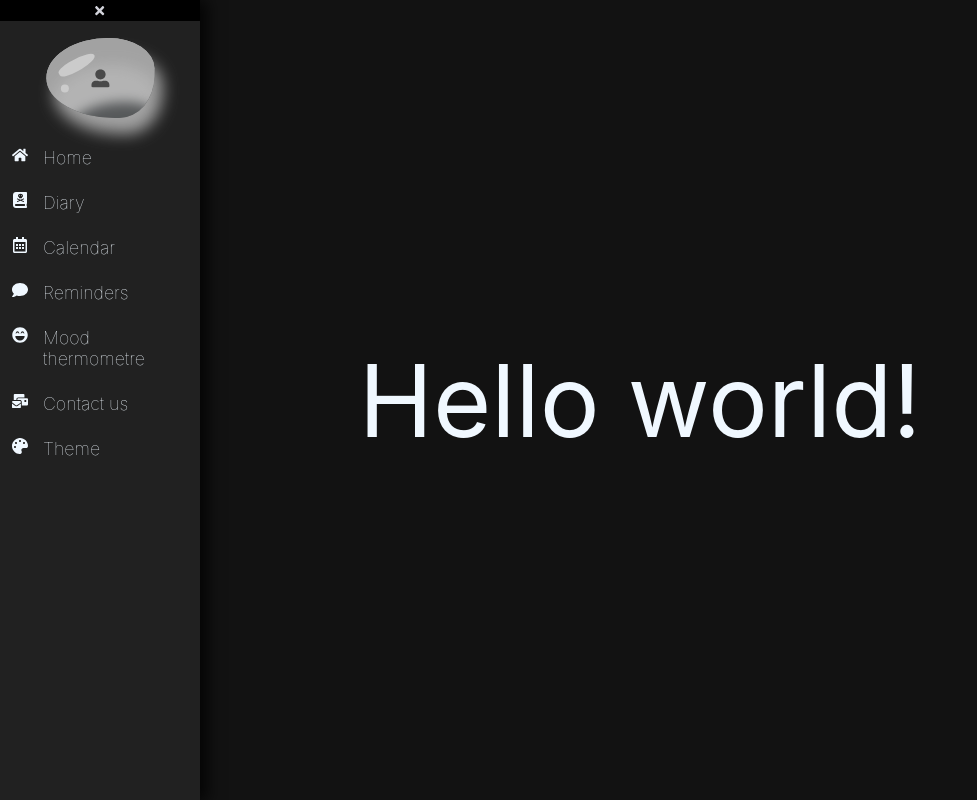
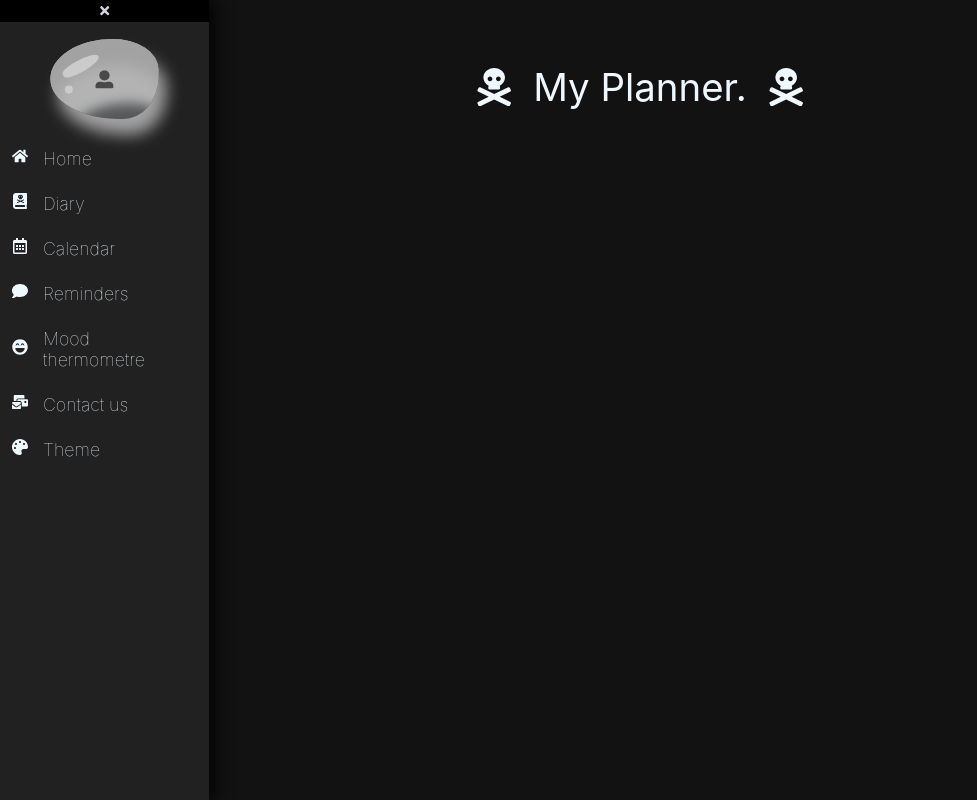
Before and after one commit to navidasaman/diary-app, a React (Create React App) app: page /Home in a window 1280 px wide. Shown: the whole page, without its empty margins (0-977 px from the left). Built offline with nearby package versions, Linux system fonts and the light colour scheme.

Commit message:
minor css changes

```diff
--- a/src/components/Calendar.tsx
+++ b/src/components/Calendar.tsx
@@ -88,6 +88,7 @@ function Calendar() {
 
  return (
     <div className='calendar'>
+      <div className='calendarUI'>
         <FullCalendar
           plugins={[dayGridPlugin, timeGridPlugin, interactionPlugin]}
           initialView="dayGridMonth"
@@ -111,7 +112,10 @@ function Calendar() {
           }}
           height={'88.6vh'}
         />
-
+              <button className='addEventsButton' onClick={handleDateSelect} >
+                {editEventId ? 'Update Event' : 'Add Event'}
+        </button>
+      </div>
       {/* Showcases the popup with its properties */}
       {showPopup && (
         <div className="popup">
@@ -151,9 +155,6 @@ function Calendar() {
           </div>
         </div>
       )}
-      <button className='addEventsButton' onClick={handleDateSelect} >
-              {editEventId ? 'Update Event' : 'Add Event'}
-      </button>
     </div>
 
   );
--- a/src/components/Form.tsx
+++ b/src/components/Form.tsx
@@ -20,6 +20,7 @@ function Form() {
 
     /*Returns the contact form*/
     return (
+    <div className="formContainer">
         <form method='post' /*action="mailto:removedemailforthisrepositoryprivacyreasons@email.com"*/ className="contactForm" onSubmit={handleSubmit}>
             <h1>Contact.</h1>
             <input className="formInput" type="text" name="name" id="name" placeholder='Name' onChange={(e) => setName(e.target.value)} value={name} />
@@ -34,6 +35,7 @@ function Form() {
             ></textarea>
             <button className="formButton" type='submit'>Contact us</button>
         </form>
+    </div>
     )
 }
 
--- a/src/components/Reminders.tsx
+++ b/src/components/Reminders.tsx
@@ -68,7 +68,7 @@ function Reminders() {
 
     // returns the form
     return (
-        <div>
+        <div className='remindersContainer'>
             <form className="reminders" onSubmit={handleSubmit} >
                 <h1>Reminders.</h1>
                 <input
--- a/src/css/Calendar.css
+++ b/src/css/Calendar.css
@@ -4,6 +4,11 @@
     overflow: visible;
     z-index:2;
     display: grid;
+}
+
+.calendarUI {
+    width:max-content;
+    margin: auto;
 }
 
 .fc  {
@@ -142,7 +147,7 @@ label {
     text-transform: lowercase;
     font-weight: 100;
     cursor: pointer;
-    min-width: 64% !important;
+    min-width: 100% !important;
 }
 
 .calendar button:hover {
--- a/src/css/DiaryPosts.css
+++ b/src/css/DiaryPosts.css
@@ -98,7 +98,7 @@
     border: 1px solid #dddddd45;
     padding: 3%;
     background-image: linear-gradient(rgb(7, 7, 7), rgb(17, 17, 17), rgb(23, 23, 23), rgb(27, 27, 27), rgb(33, 33, 33), rgb(37, 37, 37));
-    min-width: calc(100% - 1150px);
+    min-width: calc(100% - 1100px);
     min-height: fit-content;
 }
 
--- a/src/css/Form.css
+++ b/src/css/Form.css
@@ -1,6 +1,10 @@
 /* ------------- Form component CSS  ------------- */
+.formContainer{
+    width: min(100%, 500px);
+    margin: auto;
+}
+
 .contactForm {
-    margin: 50px auto;
     max-width: 300px;
     max-height: 420px;
     padding: 2% 40px;
--- a/src/css/Home.css
+++ b/src/css/Home.css
@@ -1,5 +1,9 @@
 .home {
     text-align: center;
-    font-size:100px;
-    margin: auto;
+    font-size:3vw;
+    margin: 5% auto;
+    display: flex;
+    justify-content: center;
+    align-items: center;
+    gap: 20px;
 }
--- a/src/css/Reminders.css
+++ b/src/css/Reminders.css
@@ -1,7 +1,12 @@
+.remindersContainer {
+    display: flex;
+    justify-content: center;
+}
+
 .reminders {
     margin: 50px auto;
-    max-width: 300px;
-    max-height: 420px;
+    width: 300px;
+    max-height: 100%;
     padding: 2% 40px;
     border: 1px solid #dddddd45;
     background-image: linear-gradient(rgb(7, 7, 7), rgb(17, 17, 17), rgb(23, 23, 23), rgb(27, 27, 27), rgb(33, 33, 33), rgb(37, 37, 37));
--- a/src/css/Sidebar.css
+++ b/src/css/Sidebar.css
@@ -3,7 +3,7 @@
 .Sidebar {
     position: fixed;
     height: 100vh;
-    width: min(100%, 200px);
+    width:  max-content;
     transition: width 0.7s ease;
     font-weight: 100;
     z-index: 1000;
@@ -20,12 +20,14 @@
     display: flex;
     flex-direction: row;
     cursor: pointer;
+    align-items: center;
   }
 
   .SidebarTitle {
     padding-left:15px;
     max-width: min(100%, 150px);
     font-size: calc(5px + 1.6vmin);
+
   }
 
   .MenuContainer {
@@ -118,7 +120,6 @@
     background-color: #d2d3db;
     color:#121212;
     box-shadow: 6px 1px 15px 1px rgba(246, 239, 229, 0.333);
-
   }
 
   div.Sidebar.greenblue {
--- a/src/pages/Home.tsx
+++ b/src/pages/Home.tsx
@@ -1,11 +1,16 @@
 import React from 'react'
 import '../css/Home.css'
+import { FaSkullCrossbones } from 'react-icons/fa';
+
 
 function Home() {
   return (
-    <div className='home'>
-      Hello world!
+    <div className='homeContainer'>
+      <div className='home'>
+        < FaSkullCrossbones />  My Planner. < FaSkullCrossbones />
+      </div>
     </div>
+
   )
 }
 
```
Also changed, not shown: src/components/Home.tsx (added, +11 -0 lines). Lines whose indentation alone changed are shown as unchanged.
